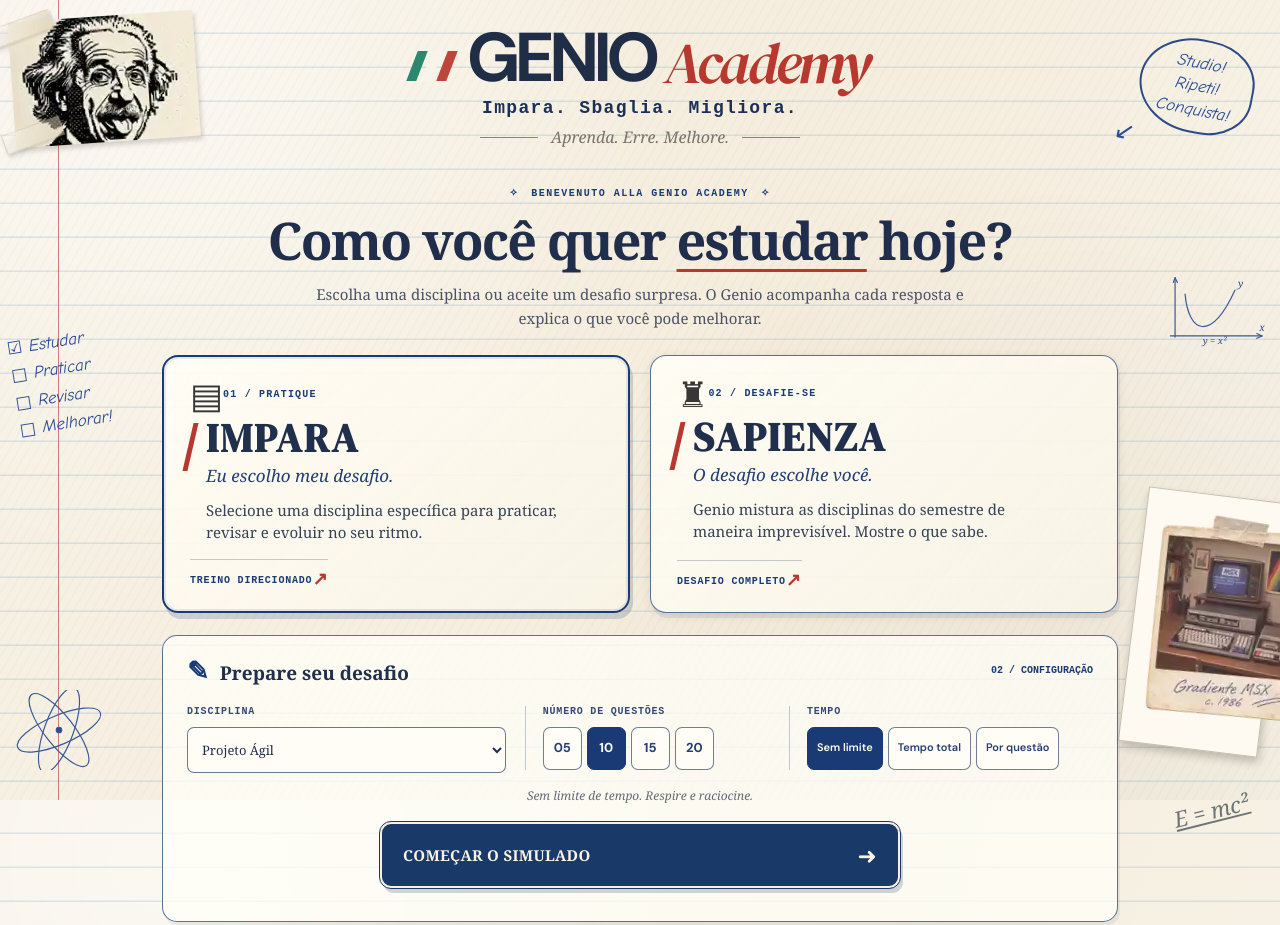
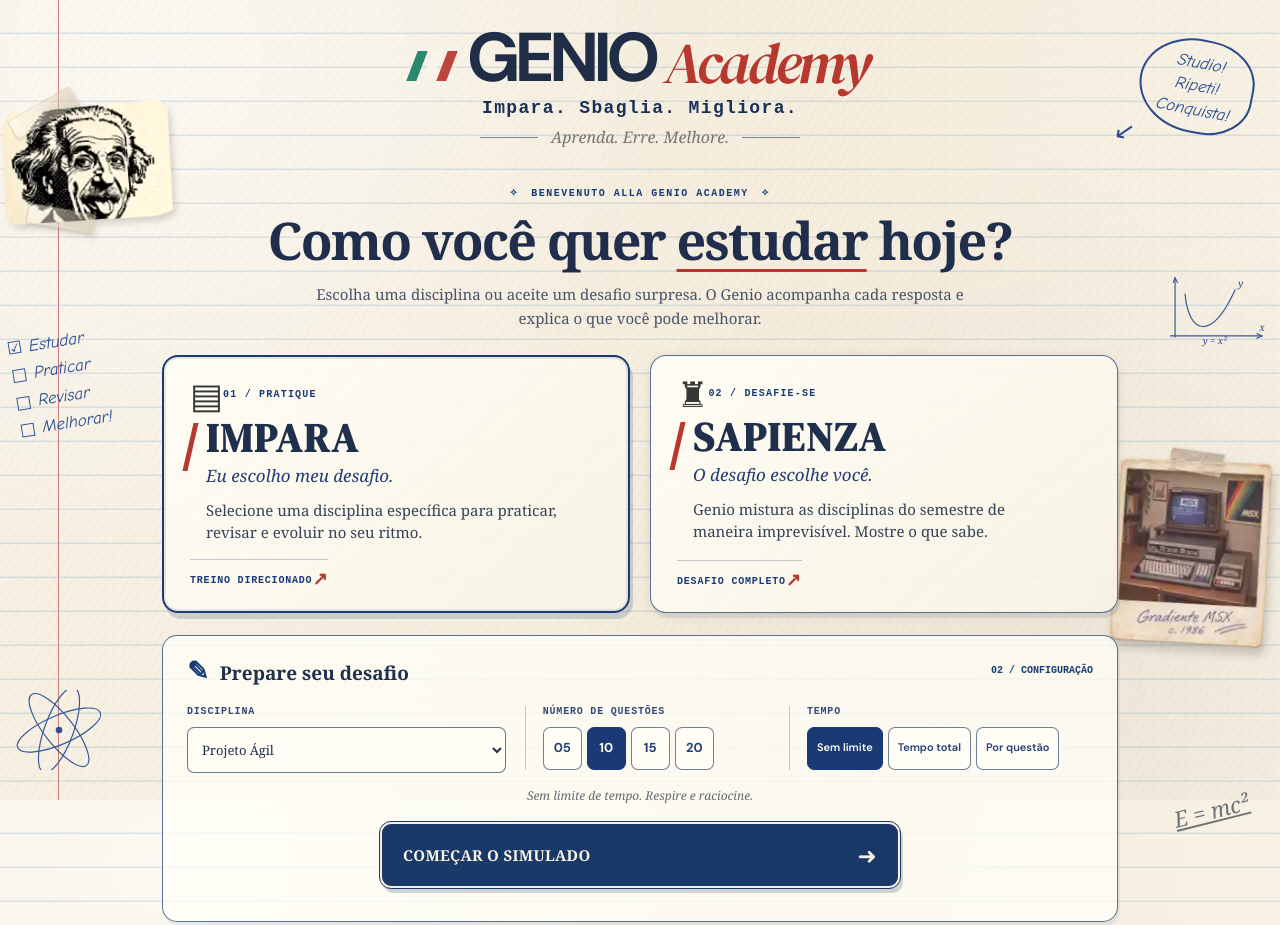
Before and after one commit to jrpasolini/ingegno, a website with bundled scripts: page public/index.html in a window 1280 px wide. Shown: the top 925 px of the page. Built offline with nearby package versions, Linux system fonts and the light colour scheme.

Commit message:
style(ui): enlarge and position photographic notebook keepsakes

```diff
--- a/public/styles.css
+++ b/public/styles.css
@@ -225,3 +225,44 @@ body:not(:has(#welcome.active)) .notebook-decor{opacity:.32}
   #quiz,#result{padding:26px 17px}
 }
 @media(max-width:410px){.brand-lines strong{font-size:32px}.brand-lines em{font-size:27px}.flag-strokes i{width:5px;height:18px}.site-footer{font-size:9px}}
+
+
+/* Approved nostalgic assets: Einstein dot-matrix print and MSX CRT Polaroid */
+.sticker-einstein{
+  top:84px;
+  left:max(10px,calc((100vw - 1620px)/2));
+  width:clamp(175px,15vw,265px);
+  transform:rotate(-5deg);
+  z-index:1;
+  filter:drop-shadow(3px 5px 3px rgba(42,32,24,.16));
+}
+.sticker-einstein img{
+  width:100%;height:auto;display:block;
+  filter:sepia(.12) contrast(1.07);
+  clip-path:polygon(7% 1%,95% 0,100% 8%,98% 96%,88% 100%,4% 97%,0 88%,2% 12%);
+}
+.sticker-einstein .tape-top{width:71px;height:21px;top:-7px;left:6%;z-index:2;transform:rotate(-25deg)}
+.sticker-einstein .tape-bottom{width:68px;height:20px;bottom:-4px;left:12%;z-index:2;transform:rotate(15deg)}
+.polaroid-msx{
+  top:414px;
+  right:max(5px,calc((100vw - 1630px)/2));
+  width:clamp(175px,14vw,252px);
+  padding:0;
+  border:0;
+  background:none;
+  box-shadow:none;
+  transform:rotate(5deg);
+}
+.polaroid-msx img{
+  display:block;
+  width:100%;
+  height:auto;
+  filter:drop-shadow(3px 7px 5px rgba(43,34,26,.22));
+}
+@media (max-width:1499px) and (min-width:1271px){
+  .sticker-einstein{top:106px;left:2px;width:170px}
+  .polaroid-msx{right:2px;top:440px;width:172px}
+}
+@media (max-width:1270px){
+  .sticker-einstein,.polaroid-msx{display:none}
+}
```
